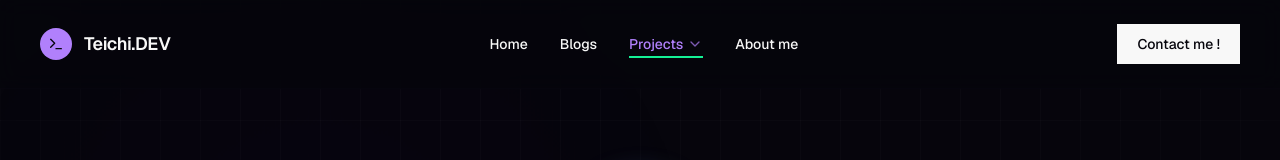
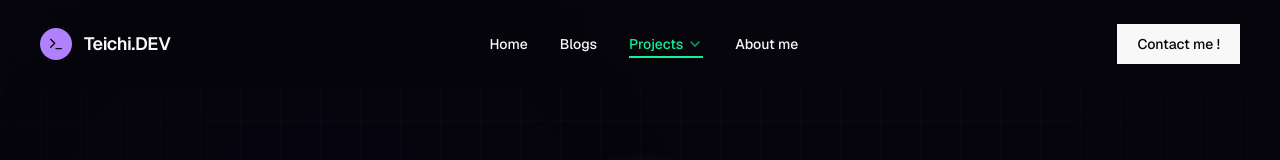
Before and after one commit to Tdat10052499/teichisite, a Next.js app: page /projects/solana in a window 1280 px wide. Shown: the top 160 px of the page. Built offline with nearby package versions, Linux system fonts and the light colour scheme.

Commit message:
feat: add Solana projects landing page with interactive animations and navigation

```diff
--- a/app/projects/solana/page.tsx
+++ b/app/projects/solana/page.tsx
@@ -107,7 +107,7 @@ export default function SolanaProjects() {
             <span className="absolute bottom-0 left-0 w-0 h-[2px] bg-[#9945FF] transition-all duration-300 ease-out group-hover/navlink:w-full"></span>
           </Link>
           <div className="relative group">
-            <button className="relative text-accent hover:text-[#14F195] transition-colors flex items-center gap-1 cursor-pointer py-1 group/navbtn">
+            <button className="relative text-[#14F195] hover:text-[#14F195] transition-colors flex items-center gap-1 cursor-pointer py-1 group/navbtn">
               Projects
               <ChevronDown className="w-4 h-4 opacity-70 group-hover:rotate-180 transition-transform duration-200" />
               <span className="absolute bottom-0 left-0 w-[100%] h-[2px] bg-[#14F195] transition-all duration-300 ease-out"></span>
```
